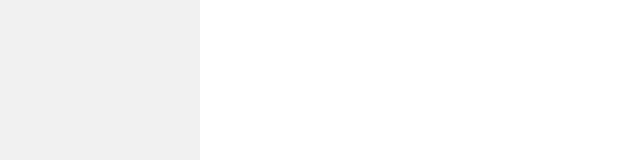
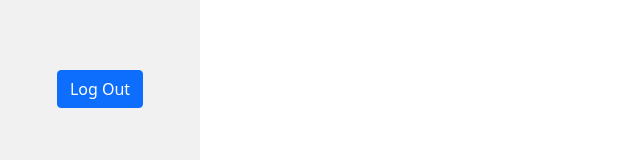
Before and after one commit to Satishmhj/authentication, a React (Create React App) app: page /dashboard in a window 1280 px wide. Shown: the part 518-678 px from the top of the page, without its empty margins (0-640 px from the left). Built offline with nearby package versions, Linux system fonts and the light colour scheme; sample sign-in values are in the browser's storage.

Commit message:
localstorage token maintained

```diff
--- a/src/components/Dashboard/index.js
+++ b/src/components/Dashboard/index.js
@@ -1,7 +1,16 @@
-import React from "react";
+import React, { useEffect } from "react";
+import { useNavigate } from "react-router";
 import "../Dashboard/index.css";
 
 const Dashboard = () => {
+  let navigate = useNavigate();
+
+  useEffect(() => {
+    const token = localStorage.getItem("token");
+    if (!token) {
+      navigate("/");
+    }
+  }, []);
   return (
     <>
       <div class="sidebar">
@@ -25,6 +34,21 @@ const Dashboard = () => {
           <a href="">Role Setting</a>
           <a href="">Screen Setup</a>
         </div>
+        <div
+          className="d-flex justify-content-center"
+          style={{ marginTop: "150px" }}
+        >
+          <button
+            className="btn btn-primary"
+            onClick={() => {
+              localStorage.removeItem("token");
+
+              navigate("/");
+            }}
+          >
+            Log Out
+          </button>
+        </div>
       </div>
 
       <div class="content">
--- a/src/components/Login/LoginForm.js
+++ b/src/components/Login/LoginForm.js
@@ -1,4 +1,4 @@
-import React from "react";
+import React, { useEffect } from "react";
 import { Formik, Form, Field } from "formik";
 import { Api } from "../../Api";
 import { useNavigate } from "react-router";
@@ -14,6 +14,13 @@ const loginPageStyle = {
 
 const Basic = () => {
   let navigate = useNavigate();
+
+  useEffect(() => {
+    const token = localStorage.getItem("token");
+    if (token) {
+      navigate("/dashboard");
+    }
+  }, []);
   return (
     <>
       <div>
@@ -35,7 +42,8 @@ const Basic = () => {
             setSubmitting(false);
             console.log(response);
 
-            if (response.success) {
+            if (response?.success && response.data?.token) {
+              localStorage.setItem("token", response.data.token);
               navigate("/dashboard");
             } else {
               alert(response.message);
```
